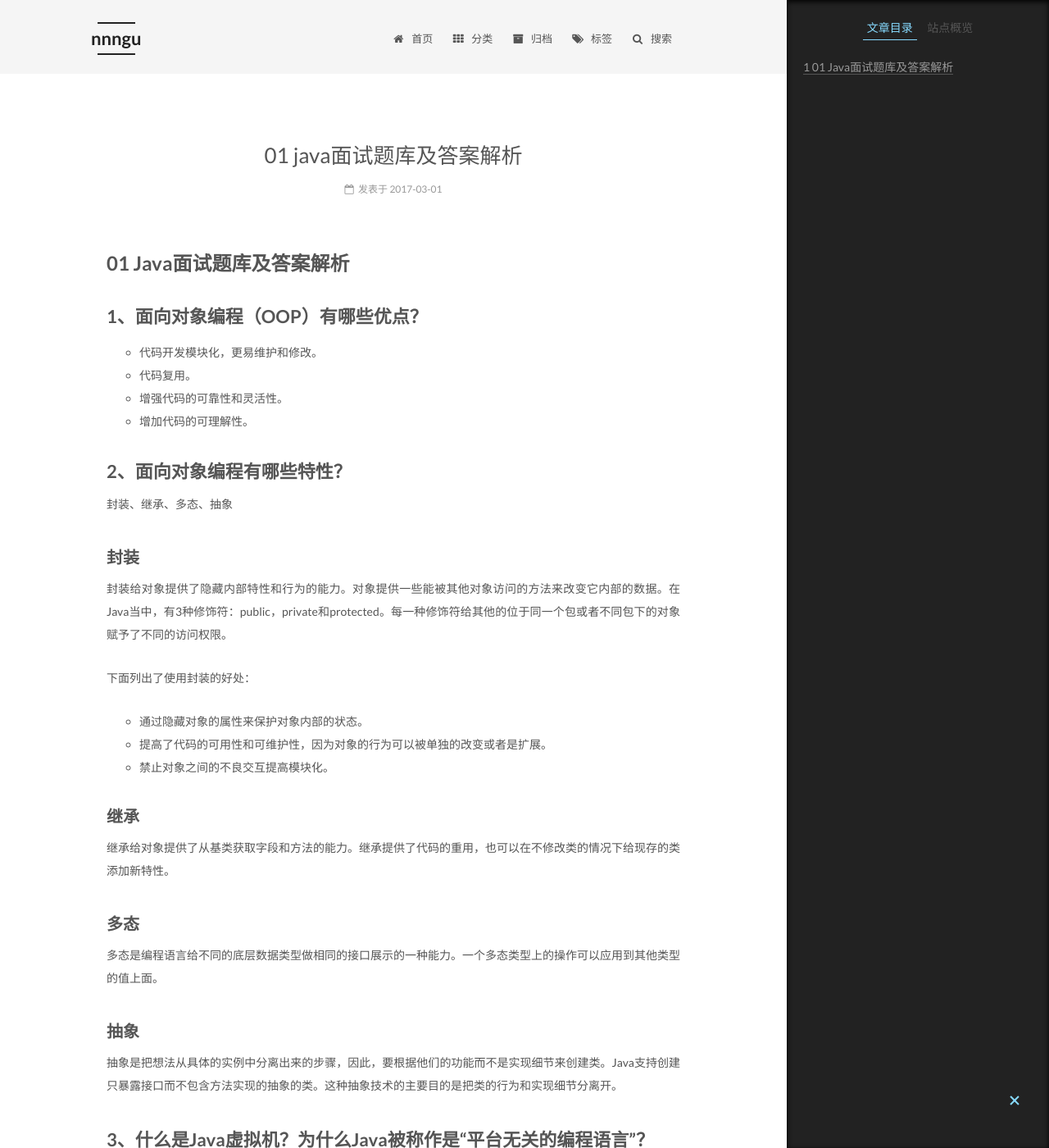
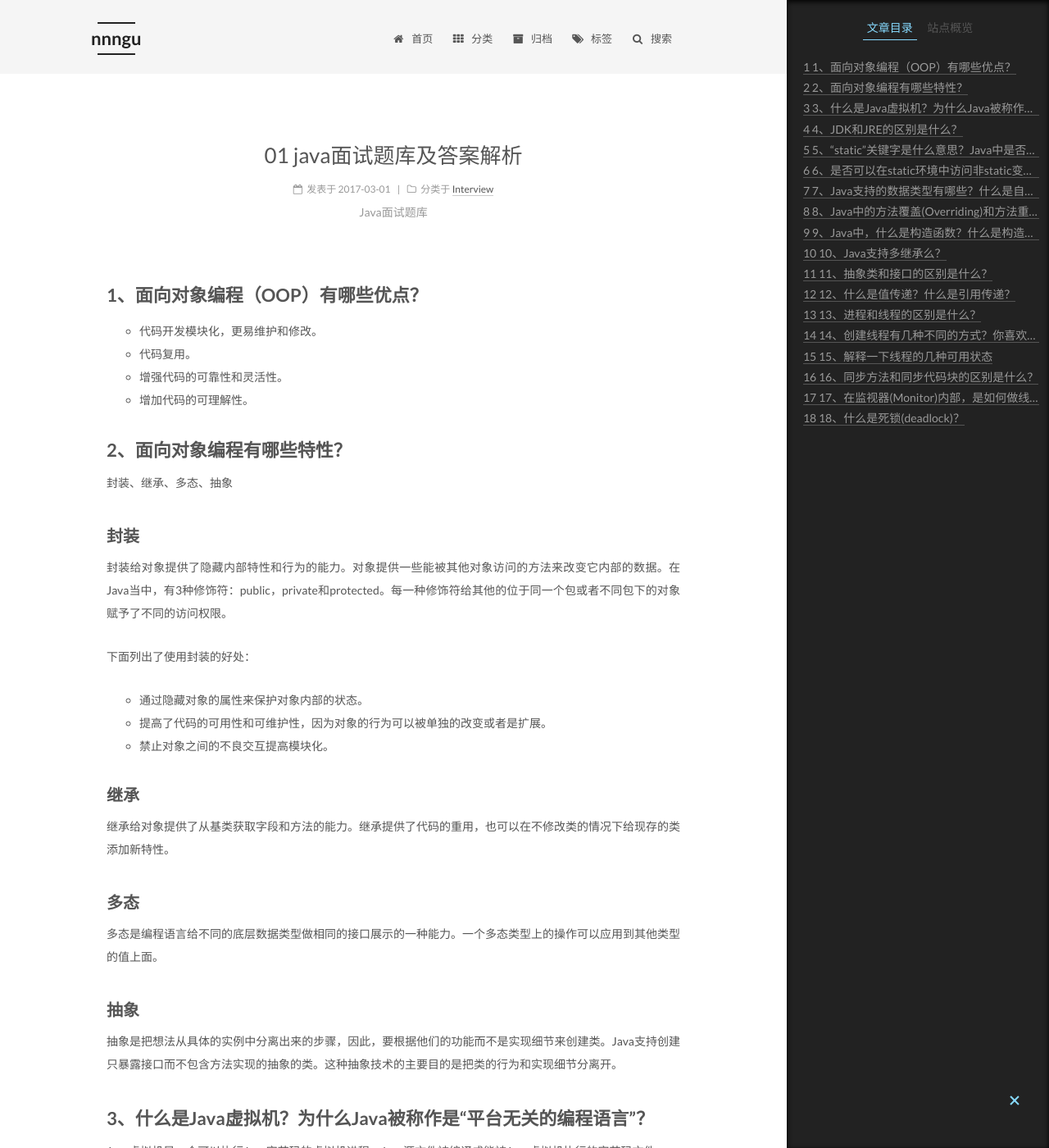
Before and after one commit to nnngu/LearningNotes, a Jekyll site: the page built from _posts/2017-03-01-01 Java面试题库及答案解析.md, in a window 1280 px wide and 1400 px high. Shown: the whole window at 82% size. Built offline with Jekyll 4.4.1, drawn with Linux system fonts in a browser that asks for light colours.

Commit message:
修改文件: _posts/2017-03-01-01 Java面试题库及答案解析.md

```diff
--- a/_posts/2017-03-01-01 Java面试题库及答案解析.md
+++ b/_posts/2017-03-01-01 Java面试题库及答案解析.md
@@ -1,4 +1,7 @@
-# 01 Java面试题库及答案解析
+---
+categories: Interview
+description: Java面试题库
+---
 
 ## 1、面向对象编程（OOP）有哪些优点？
 
```
